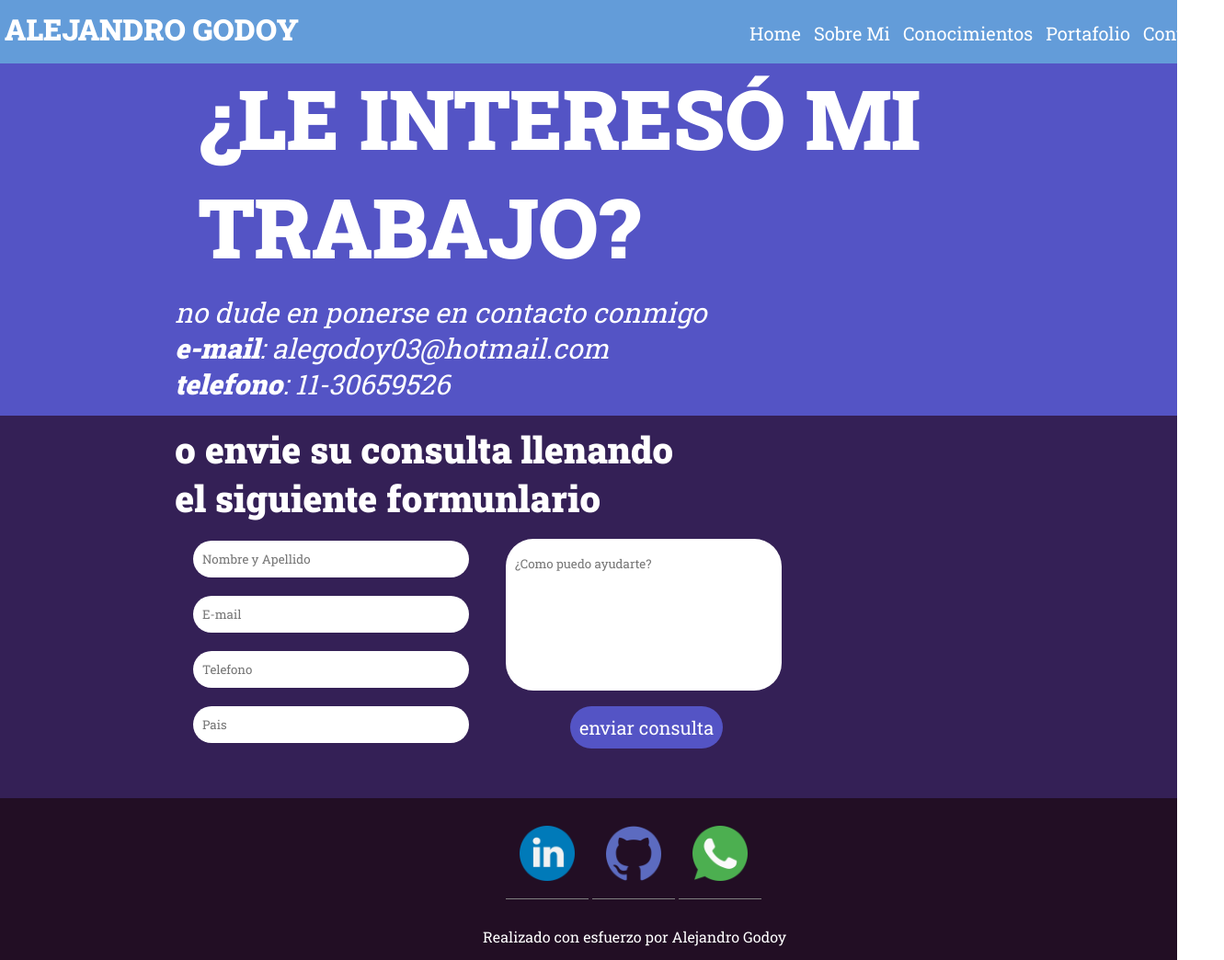
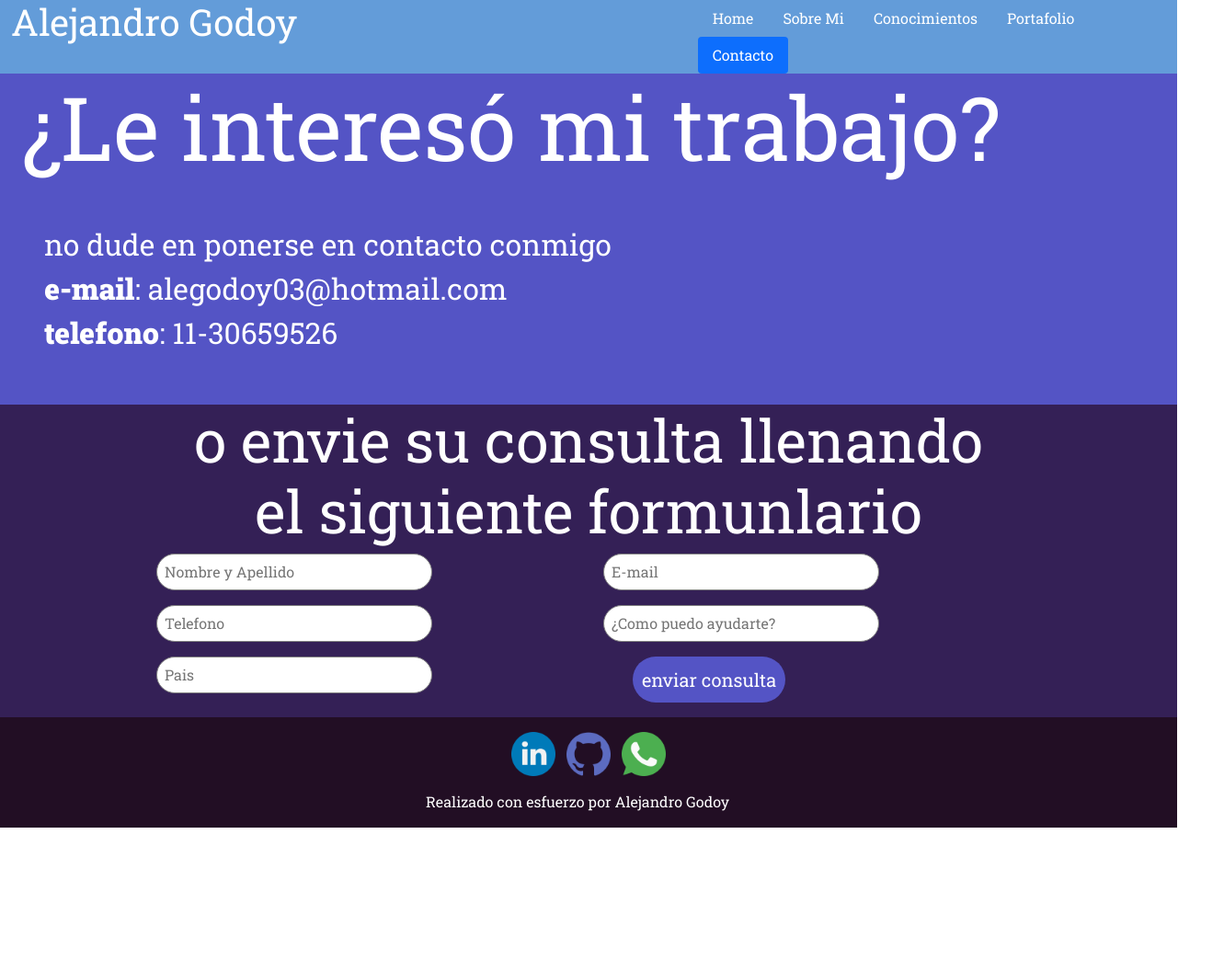
Before and after one commit to GodoyAlejandro/portafolioAlejandroGodoy, a plain HTML site: page pages/contacto.html in a window 1280 px wide. Shown: the whole page at 92% size, 1331 px wide, since content can reach past the window. After the commit the page ends 900 px from the top, so only its background shows below. Drawn offline with nearby package versions, Linux system fonts and the light colour scheme.

Commit message:
pagina maquetada con bootstrap

```diff
--- /dev/null
+++ b/css/contacto.css
@@ -0,0 +1,78 @@
+*{
+    font-family: 'roboto slab' , serif;
+}
+/*propiedades del header*/
+a{
+    text-decoration: none;
+    color: white;
+}
+.boton-a{
+    color: white;
+}
+.color{
+    background-color: #639CD9;
+}
+.nombre:hover{
+    color: white;
+}
+/*fin de las propiedades del header*/
+/*propiedades del main*/
+.color-main{
+    background-color: #5454C5;
+    height: 45vh;
+}
+.texto-h2{
+    color: white;
+    font-size: 6rem;
+}
+.parrafo{
+    color: white;
+    font-size: 2rem;
+}
+/*fin de las propiedades del main*/
+/*propiedades de la seccion*/
+.seccion{
+    background-color: #342056;
+}
+.texto-H2{
+    color: white;
+    font-size: 4rem;
+}
+.cajas input{
+    width: 300px;
+    height: 40px;
+    border-radius: 30px;
+    border: 1px solid grey;
+    margin-bottom: 1rem;
+}
+input:focus{
+    outline: 3px solid #5454C5 ;
+}
+.boton-Formulario{
+    font-size: 20px;
+    background-color: #5454C5;
+    color: white;
+    border: 0px;
+    border-radius: 30px;
+    padding: 10px;
+    transition: .5s;
+    margin-bottom: 1rem;
+}
+.boton-Formulario:hover{
+    transform: scale(1.1);
+}
+/*fin de las propiedades de seccion*/
+/*propiedades del footer*/
+.pie-de-pagina{
+    background-color: #220E24;
+}
+.links{
+    margin-top: 1rem;
+    margin-bottom: 1REM;
+}
+img{
+    width: 3rem;
+}
+.parrafo-pie{
+    color: white;
+}
--- a/pages/contacto.html
+++ b/pages/contacto.html
@@ -4,42 +4,48 @@
     <meta charset="UTF-8">
     <meta http-equiv="X-UA-Compatible" content="IE=edge">
     <meta name="viewport" content="width=device-width, initial-scale=1.0">
-    <!--link css-->
-    <link rel="stylesheet" href="../../css/main.css">
-    <!--link font de gjjoogle-->
+
+    <!--link font de google-->
     <link rel="preconnect" href="https://fonts.googleapis.com">
     <link rel="preconnect" href="https://fonts.gstatic.com" crossorigin>
     <link href="https://fonts.googleapis.com/css2?family=Roboto+Slab:wght@100;400;900&display=swap" rel="stylesheet">
+
     <!--favicon-->
     <link rel="shortcut icon" href="../assets/img/favIcon.png" type="image/x-icon">
+
+    <!--link bootstrap-->
+    <link href="https://cdn.jsdelivr.net/npm/bootstrap@5.1.3/dist/css/bootstrap.min.css" rel="stylesheet" integrity="sha384-1BmE4kWBq78iYhFldvKuhfTAU6auU8tT94WrHftjDbrCEXSU1oBoqyl2QvZ6jIW3" crossorigin="anonymous">
+
+    <!--link css-->
+    <link rel="stylesheet" href="../../css/contacto.css">
     <!--titulo-->
     <title>Contacto</title>
 </head>
 <body>
-   <div class="contenedor">
+   <div class="container-fluid">
         <!--inicion del header-->
-        <header>
-            <div>
+        <header class="row color">
+            <div class="col-7 d-flex">
                 <a href="../index.html">
-                    <h1 class="nombre">Alejandro Godoy</h1>
+                    <h1 class="nombre ">Alejandro Godoy</h1>
                 </a>
             </div>
-            <nav class="menu">
-                <ul>
-                    <li>
-                        <a href="../index.html">Home</a>
+            <nav class="nav-pills col-5 d-flex align-items-center">
+                <ul class="nav">
+                    <li class="nav-item">
+                      <a class="nav-link boton-a" href="../index.html">Home</a>
                     </li>
-                    <li>
-                        <a href="sobreMi.html">Sobre Mi</a>
+                    <li class="nav-item">
+                      <a class="nav-link boton-a" href="sobreMi.html">Sobre Mi</a>
                     </li>
-                    <li>
-                        <a href="conocimientos.html">Conocimientos</a>
+                    <li class="nav-item">
+                      <a class="nav-link boton-a" href="conocimientos.html">Conocimientos</a>
                     </li>
-                    <li>
-                        <a href="portafolio.html">Portafolio</a>
+                    <li class="nav-item">
+                      <a class="nav-link boton-a" href="portafolio.html">Portafolio</a>
                     </li>
-                    <li>
-                        <a href="contacto.html">Contacto</a>
+                    <li class="nav-item">
+                        <a class="nav-link active boton-a" href="contacto.html">Contacto</a>
                       </li>
                   </ul>
             </nav>
@@ -48,43 +54,43 @@
         <!--fin del header-->
 
         <!--inicio del main-->
-        <main class="mainHome">
-            <h2>¿Le interesó mi trabajo?</h2>
-            <p>no dude en ponerse en contacto conmigo <br>
+        <main class="row color-main">
+            <h2 class="col-12 texto-h2 px-4">¿Le interesó mi trabajo?</h2>
+            <p class="col-12 parrafo px-5">no dude en ponerse en contacto conmigo <br>
                <strong>e-mail</strong>: alegodoy03@hotmail.com <br>
                 <strong>telefono</strong>: 11-30659526 </p>
         </main>
         <!--fin del main-->
 
         <!--inicio del section-->
-        <section class="sectionContacto">
-            <h2>o envie su consulta llenando <br> el siguiente formunlario</h2>
+        <section class="row seccion">
+            <h2 class="col-12 text-center texto-H2">o envie su consulta llenando <br> el siguiente formunlario</h2>
 
-            <form  action="">
-                <fieldset>
+            <form class="container" action="">
+            <fieldset class="row ">
+                    <div class="col-6 d-flex justify-content-center cajas">
+                        <label for="nombre"></label>
+                        <input type="text" name="nombre" placeholder="Nombre y Apellido" class="px-2">
+                    </div>
+                    <div class="col-6 cajas">
+                        <label for="email"></label>
+                        <input type="text" name="email" placeholder="E-mail" class="px-2">
+                    </div>
+                    <div class="col-6 d-flex justify-content-center cajas" >
+                        <label for="telefono"></label>
+                        <input type="tel" name="telefono" placeholder="Telefono" class="px-2">
+                    </div>
+                    <div class="col-6 cajas">
+                        <label for="consulta"></label>
+                        <input type="text" name="consulta" placeholder="¿Como puedo ayudarte?" maxlength="200" class="px-2">
+                    </div>
+                    <div class="col-6 d-flex justify-content-center cajas">
+                        <label for="pais"></label>
+                        <input type="text" name="pais" placeholder="Pais" class="px-2">
+                    </div>
 
-                    <div class="cajas">
-                        <label for="nombre"></label>
-                        <input type="text" name="nombre" placeholder="Nombre y Apellido">
-                    </div>
-                    <div class="cajas">
-                        <label for="email"></label>
-                        <input type="text" name="email" placeholder="E-mail">
-                    </div>
-                    <div class="cajas">
-                        <label for="telefono"></label>
-                        <input type="tel" name="telefono" placeholder="Telefono">
-                    </div>
-                    <div class="cajas">
-                        <label for="pais"></label>
-                        <input type="text" name="pais" placeholder="Pais">
-                    </div>
-                    <div class="cajaConsulta">
-                        <label for="consulta"></label>
-                        <input type="text" name="consulta" placeholder="¿Como puedo ayudarte?" maxlength="200">
-                    </div>
-                    <div class="botonSubmit">
-                        <input type="submit" value="enviar consulta" placeholder="enviar consulta">
+                    <div class="col-6 d-flex px-5 ">
+                        <input type="submit" value="enviar consulta" placeholder="enviar consulta" class="boton-Formulario">
                     </div>
             </fieldset>
             </form>
@@ -92,32 +98,25 @@
         <!--fin del section-->
 
         <!--inicio del footer-->
-        <footer>
-                <div class="linksFooter">
-                    <div>
-                        <a href="">
+        <footer class="row pie-de-pagina">
+                <div class="col-12 text-center links">
+                    <a href="" class="px-1">
                         <img src="../assets/img/linkedin.png" alt="linkedIn">
                     </a>
-
-                    </div>
-                    <div >
-                        <a href="">
+                    <a href="" class="px-1">
                             <img src="../assets/img/github.png" alt="gitHub">
                     </a>
-
-                    </div>
-                    <div>
-                        <a href="">
+                    <a href="" class="px-1">
                             <img src="../assets/img/whatsapp.png" alt="whatsApp">
                     </a>
                 </div>
-                </div>
 
-            <div class="copyright">
-                <p>Realizado con esfuerzo por Alejandro Godoy</p>
+            <div class="row">
+                <p class="col text-center parrafo-pie">Realizado con esfuerzo por Alejandro Godoy</p>
             </div>
         </footer>
         <!--fin del footer-->
    </div>
+   <script src="https://cdn.jsdelivr.net/npm/bootstrap@5.1.3/dist/js/bootstrap.bundle.min.js" integrity="sha384-ka7Sk0Gln4gmtz2MlQnikT1wXgYsOg+OMhuP+IlRH9sENBO0LRn5q+8nbTov4+1p" crossorigin="anonymous"></script>
 </body>
 </html>
```
Lines whose indentation alone changed are shown as unchanged.
